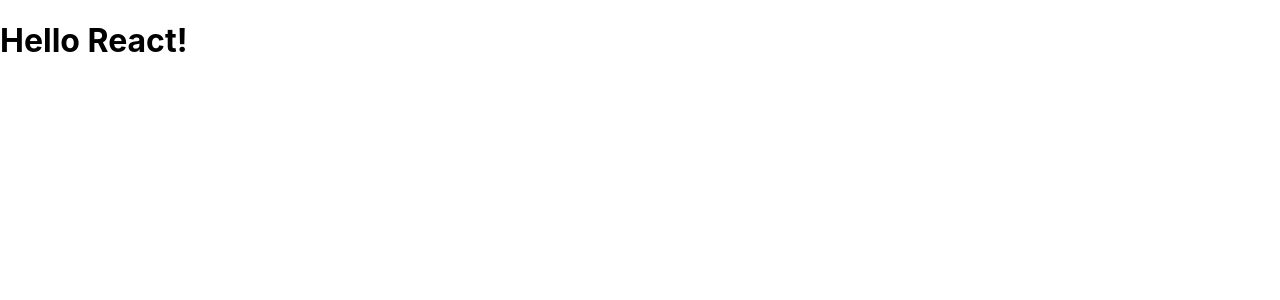
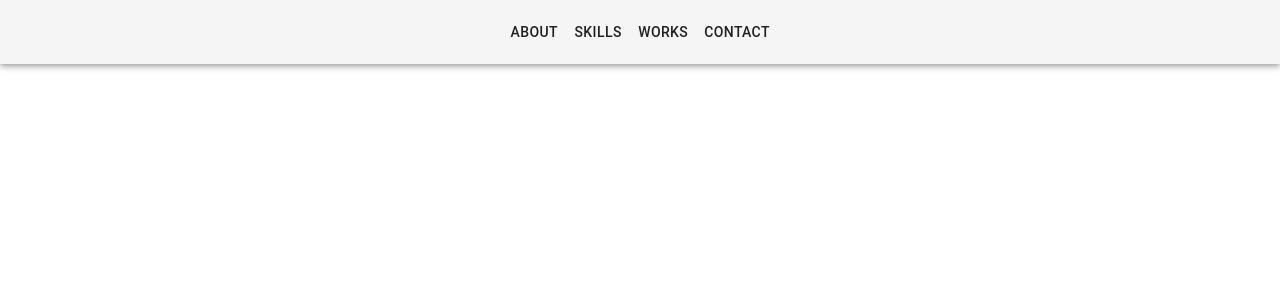
Before and after one commit to kazama1209/portfolio-sample, a React (Create React App) app: page / in a window 1280 px wide. Shown: the top 300 px of the page. Built offline with nearby package versions, Linux system fonts and the light colour scheme.

Commit message:
Implement Navigation Bar

```diff
--- a/package.json
+++ b/package.json
@@ -3,6 +3,8 @@
   "version": "0.1.0",
   "private": true,
   "dependencies": {
+    "@material-ui/core": "^4.11.2",
+    "@material-ui/icons": "^4.11.2",
     "@testing-library/jest-dom": "^5.11.4",
     "@testing-library/react": "^11.1.0",
     "@testing-library/user-event": "^12.1.10",
--- a/src/App.tsx
+++ b/src/App.tsx
@@ -1,8 +1,9 @@
 import React from 'react';
+import Navbar from './components/Navbar'
 
 const App: React.FC = () => {
   return (
-    <h1>Hello React!</h1>
+    <Navbar />
   );
 }
 
--- /dev/null
+++ b/src/components/Navbar.tsx
@@ -0,0 +1,33 @@
+import React from 'react'
+import AppBar from '@material-ui/core/AppBar'
+import Toolbar from '@material-ui/core/Toolbar'
+import Button from '@material-ui/core/Button'
+
+const Navbar: React.FC = () => {
+  return (
+    <>
+      <AppBar
+        color='default'
+        position='static'
+        style={{ alignItems: 'center'}}
+      >
+        <Toolbar>
+          <Button>
+            ABOUT
+          </Button>
+          <Button color='inherit'>
+            SKILLS
+          </Button>
+          <Button color='inherit'>
+            Works
+          </Button>
+          <Button color='inherit'>
+            CONTACT
+          </Button>
+        </Toolbar>
+      </AppBar>
+    </>
+  );
+}
+
+export default Navbar;
```
Also changed, not shown: 2 other files (tests, documents, lock files or other folders).
